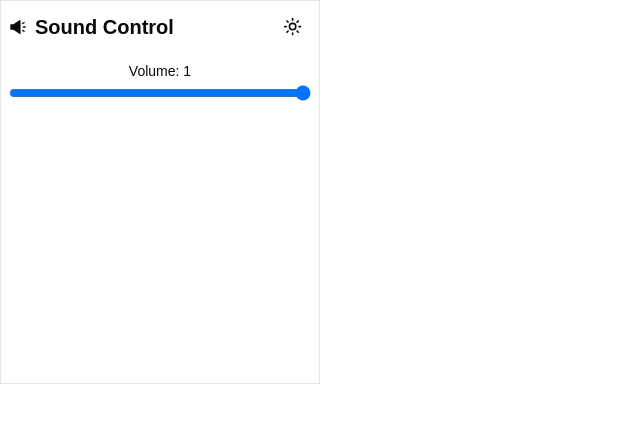
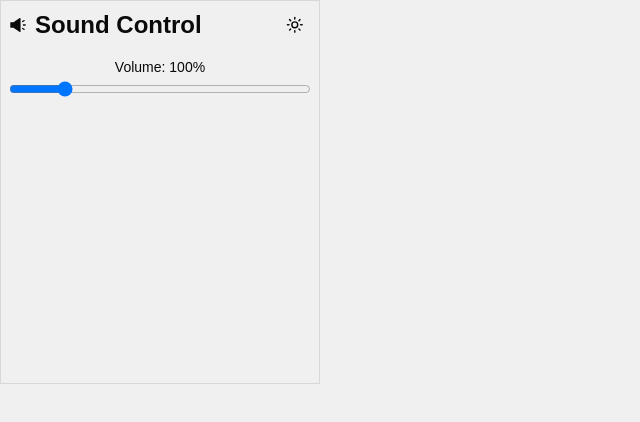
Before and after one commit to brianmstricker/sound-control, a React (Vite) app in the folder client/: page / in a window 1280 px wide. Shown: the top 422 px of the page, without its empty margins (0-640 px from the left). Built offline with nearby package versions, Linux system fonts and the light colour scheme.

Commit message:
up: tweaks to colors, sizing, callback/memo

```diff
--- a/client/src/App.tsx
+++ b/client/src/App.tsx
@@ -10,7 +10,7 @@ function App() {
     <div className="flex justify-between items-center">
      <div className="flex items-center gap-2">
       <AiFillSound />
-      <h1 className="font-bold text-xl">Sound Control</h1>
+      <h1 className="font-bold text-2xl">Sound Control</h1>
      </div>
      <ThemeToggle />
     </div>
--- a/client/src/components/ThemeToggle.tsx
+++ b/client/src/components/ThemeToggle.tsx
@@ -14,14 +14,14 @@ function ThemeToggle() {
    document.documentElement.classList.remove("dark");
   }
  }
- if (!mounted) return <div className="w-[24px] h-[24px] sm:h-[36px] sm:w-[36px] bg-secondary rounded-md animate-pulse" />;
+ if (!mounted) return <div className="h-8 w-8 bg-secondary rounded-full animate-pulse" />;
  return (
   <button
    onClick={toggleTheme}
-   className="h-8 w-8 sm:w-9 sm:h-9 py-2 bg-background hover:bg-accent hover:text-accent-foreground flex items-center justify-center rounded-full"
+   className="h-8 w-8 bg-background hover:bg-accent hover:text-accent-foreground flex items-center justify-center rounded-full"
   >
-   <LuSun className="absolute h-[1rem] w-[1rem] sm:h-[1.2rem] sm:w-[1.2rem] rotate-0 scale-100 transition-all dark:-rotate-90 dark:scale-0" />
-   <LuMoon className="absolute h-[1rem] w-[1rem] sm:h-[1.2rem] sm:w-[1.2rem] rotate-90 scale-0 transition-all dark:rotate-0 dark:scale-100" />
+   <LuSun className="absolute h-[1.1rem] w-[1.1rem] rotate-0 scale-100 transition-all dark:-rotate-90 dark:scale-0" />
+   <LuMoon className="absolute h-[1.1rem] w-[1.1rem] rotate-90 scale-0 transition-all dark:rotate-0 dark:scale-100" />
    <span className="sr-only">Toggle theme</span>
   </button>
  );
--- a/client/src/components/Volume.tsx
+++ b/client/src/components/Volume.tsx
@@ -1,18 +1,27 @@
-import { useState } from "react";
+import { useCallback, useMemo, useState } from "react";
 
 const Volume = () => {
  const [volume, setVolume] = useState(1);
- const handleVolumeChange = (event: React.ChangeEvent<HTMLInputElement>) => {
-  const newVolume = parseFloat(event.target.value);
-  setVolume(newVolume);
-  // chrome.runtime.sendMessage({ action: "setVolume", volume: newVolume });
- };
+ const handleVolChange = useCallback((newVol: number) => {
+  setVolume(newVol);
+  // chrome.runtime.sendMessage({ action: "setVolume", volume: newVol });
+ }, []);
+ const fixedVol = useMemo(() => (Number(volume) * 100).toFixed(0), [volume]);
  return (
   <div className="mt-4">
    <label htmlFor="volume" className="block text-sm font-medium text-center">
-    Volume: {volume}
+    Volume: {fixedVol}%
    </label>
-   <input id="volume" type="range" min="0" max="1" step="0.01" value={volume} onChange={handleVolumeChange} className="mt-1 block w-full" />
+   <input
+    id="volume"
+    type="range"
+    min="0"
+    max="6"
+    step="0.1"
+    value={volume}
+    onChange={(e) => handleVolChange(parseFloat(e.target.value))}
+    className="mt-1 block w-full"
+   />
   </div>
  );
 };
--- a/client/src/index.css
+++ b/client/src/index.css
@@ -4,11 +4,11 @@
 
 @layer base {
  :root {
-  --background: 0 0% 100%;
+  --background: 0 0% 94%;
   --foreground: 0 0% 3.9%;
-  --card: 0 0% 100%;
+  --card: 0 0% 94%;
   --card-foreground: 0 0% 3.9%;
-  --popover: 0 0% 100%;
+  --popover: 0 0% 94%;
   --popover-foreground: 0 0% 3.9%;
   --primary: 0 0% 9%;
   --primary-foreground: 0 0% 98%;
@@ -20,8 +20,8 @@
   --accent-foreground: 0 0% 9%;
   --destructive: 0 84.2% 60.2%;
   --destructive-foreground: 0 0% 98%;
-  --border: 0 0% 89.8%;
-  --input: 0 0% 89.8%;
+  --border: 0 0% 84.8%;
+  --input: 0 0% 84.8%;
   --ring: 0 0% 3.9%;
   --radius: 0.5rem;
  }
@@ -43,8 +43,8 @@
   --accent-foreground: 0 0% 98%;
   --destructive: 0 62.8% 30.6%;
   --destructive-foreground: 0 0% 98%;
-  --border: 0 0% 14.9%;
-  --input: 0 0% 14.9%;
+  --border: 0 0% 17.9%;
+  --input: 0 0% 17.9%;
   --ring: 0 0% 83.1%;
  }
 }
```
